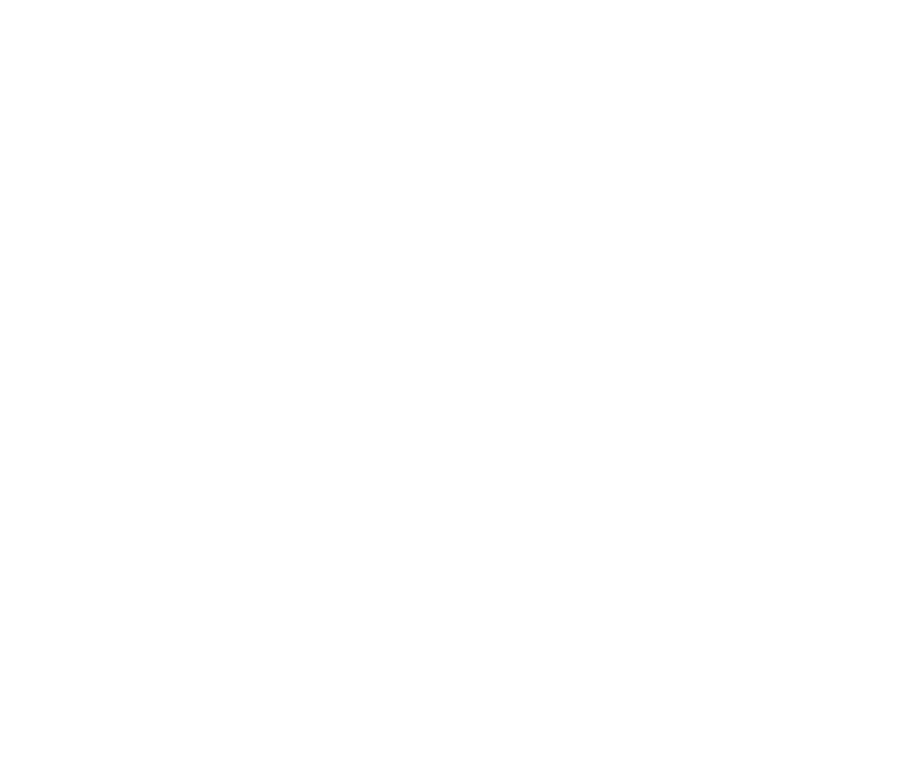
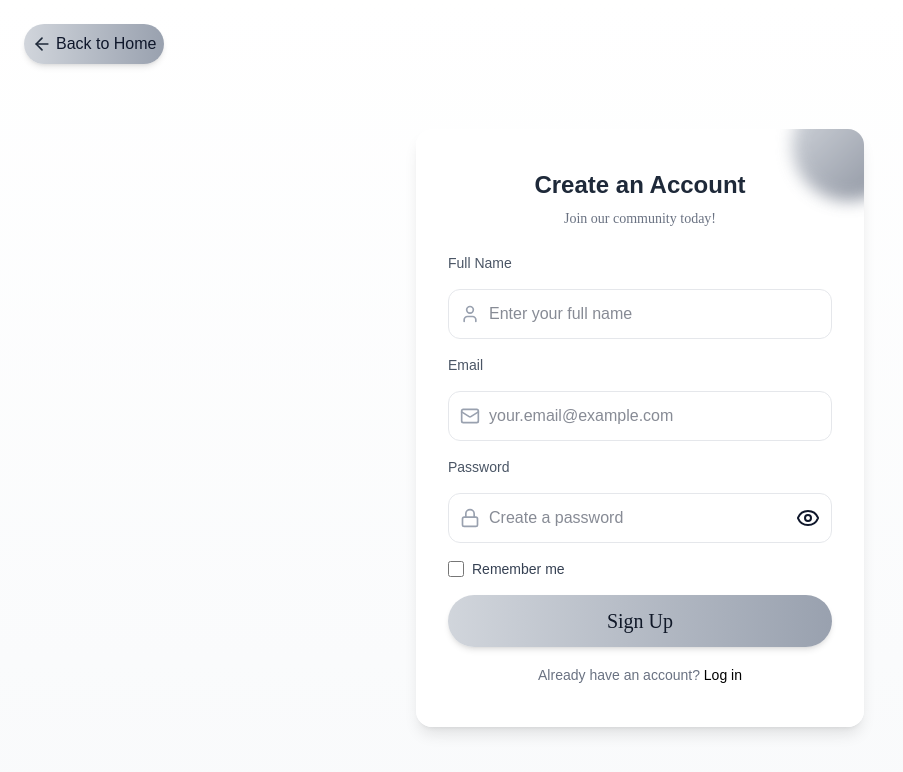
Before and after one commit to Anirudh-Negii/timestone, a React (Vite) app: page /signup in a window 1280 px wide. Before the commit this address had no page. Shown: the top 772 px of the page, without its empty margins (0-903 px from the left). Built offline with nearby package versions, Linux system fonts and the light colour scheme.

Commit message:
Complete login page &  build sign up page

```diff
--- a/src/App.jsx
+++ b/src/App.jsx
@@ -2,7 +2,8 @@
 import { Routes, Route } from "react-router";
 import Home from "./pages/Home.jsx";
 import Brand from "./pages/Brand.jsx";
-import Login from "./components/Login.jsx";
+import Login from "./pages/Login.jsx";
+import Signup from "./pages/Signup.jsx";
 
 const App = () => {
   return (
@@ -10,7 +11,8 @@
       <Routes>
         <Route path="/" element={<Home />} />
         <Route path="/brands/:brandName" element={<Brand />} />
-        <Route path='/login' element={<Login />} />
+        <Route path="/login" element={<Login />} />
+        <Route path="/signup" element={<Signup />} />
       </Routes>
     </div>
   );
--- a/src/assets/dummyStyles.js
+++ b/src/assets/dummyStyles.js
@@ -717,9 +717,9 @@
 
   // Back button
   backButton:
-    "absolute top-6 left-6 cursor-pointer z-30 bg-gradient-to-br from-gray-200 to-gray-400 backdrop-blur-sm rounded-full p-2 shadow-sm flex items-center justify-center transition-transform transform",
-  backIcon: "h-5 w-5 text-gray-700",
-  backText: "ml-1 font-[pacifico]",
+    "absolute top-6 cursor-pointer left-6 z-20 bg-gradient-to-r from-gray-300 to-gray-400 backdrop-blur-sm rounded-full p-2 shadow-md flex items-center justify-center transition-transform transform hover:-translate-y-0.5",
+  backIcon: "h-5 w-5 text-gray-800",
+  backText: "ml-1",
 
   // Form container
   formContainer: "w-full max-w-md",
--- a/src/components/Login.jsx
+++ b/src/pages/Login.jsx
@@ -33,17 +33,6 @@
       return;
     }
 
-    /*=================================================================
-     REMOVE THIS BLOCK IN PRODUCTION
-    ===================================================================*/
-    console.log("Login form submitted — form data:", {
-      email,
-      password,
-      rememberMe,
-      showPassword,
-      timestamp: new Date().toISOString(),
-    });
-
     // Simulate successful login by storing a fake token in localStorage
     try {
       const fakeToken = btoa(`${email}:${Date.now()}`);
@@ -69,24 +58,18 @@
     });
 
     // Redirect to home after short delay so user sees the toast
-    setTimeout(() => {
-      navigate("/");
-    }, 1200);
+    setTimeout(() => { navigate("/") }, 1200);
+
   };
 
   return (
     <div
       className={loginPageStyles.pageContainer}
-      style={{
-        fontFamily: "'Playfair Display', sans-serif",
-      }}
+      style={{ fontFamily: "'Playfair Display', sans-serif" }}
     >
       <ToastContainer />
       <div className={loginPageStyles.mainContent}>
-        <button
-          className={loginPageStyles.backButton}
-          onClick={() => navigate("/")}
-        >
+        <button className={loginPageStyles.backButton} onClick={() => navigate("/")}>
           <ArrowLeft className={loginPageStyles.backIcon} />
           <span className={loginPageStyles.backButtonText}>Back to Home</span>
         </button>
@@ -190,6 +173,7 @@
           </div>
         </div>
       </div>
+
       <style>
         {`@import url('https://fonts.googleapis.com/css2?family=Poppins:wght@300;400;500;600;700&display=swap');`}
       </style>
--- /dev/null
+++ b/src/pages/Signup.jsx
@@ -0,0 +1,165 @@
+import React, { useState } from "react";
+import { signUpStyles } from "../assets/dummyStyles";
+import { Link, useNavigate } from "react-router";
+import { toast, ToastContainer } from "react-toastify";
+import { ArrowLeft, User, Mail, Lock, EyeOff, Eye } from "lucide-react";
+
+const Signup = () => {
+  const [name, setName] = useState("");
+  const [email, setEmail] = useState("");
+  const [password, setPassword] = useState("");
+  const [rememberMe, setRememberMe] = useState(false);
+  const [showPassword, setShowPassword] = useState(false);
+  const navigate = useNavigate();
+
+  const handleSubmit = (e) => {
+    e.preventDefault();
+
+    // Validation
+    if (!name.trim() || !email.trim() || !password) {
+      toast.error("Please fill in all fields", {
+        position: "top-right",
+        autoClose: 4000,
+        theme: "light",
+      });
+      return;
+    }
+
+    // Validate email format
+    const emailRegex = /^[^\s@]+@[^\s@]+\.[^\s@]+$/;
+    if (!emailRegex.test(email)) {
+      toast.error("Please enter a valid email address", {
+        position: "top-right",
+        autoClose: 4000,
+        theme: "light",
+      });
+      return;
+    }
+
+    if (!rememberMe) {
+      toast.error("Please tick 'Remember me' to continue", {
+        position: "top-right",
+        autoClose: 4000,
+        theme: "light",
+      });
+      return;
+    }
+
+    toast.success("Signup successful", {
+      position: "top-right",
+      autoClose: 1200,
+      theme: "light",
+    });
+
+    setTimeout(() => {
+      navigate("/login");
+    }, 1200);
+  };
+  return (
+    <div
+      className={signUpStyles.pageContainer}
+      style={signUpStyles.pageFontStyle}
+    >
+      <ToastContainer />
+      <button className={signUpStyles.backButton} onClick={() => navigate("/")}>
+        <ArrowLeft className={signUpStyles.backIcon} />
+        <span className={signUpStyles.backText}>Back to Home</span>
+      </button>
+
+      <div className={signUpStyles.formContainer}>
+        <div className={signUpStyles.card}>
+          <div className={signUpStyles.decorativeCircle}></div>
+          <h1 className={signUpStyles.title} style={signUpStyles.pageFontStyle}>
+            Create an Account
+          </h1>
+          <p className={signUpStyles.subtitle}>Join our community today!</p>
+
+          <form onSubmit={handleSubmit} className={signUpStyles.form}>
+            <label className={signUpStyles.label}>Full Name</label>
+            <div className={signUpStyles.inputContainer}>
+              <div className={signUpStyles.inputIconContainer}>
+                <User className={signUpStyles.inputIcon} />
+              </div>
+              <input
+                type="text"
+                value={name}
+                placeholder="Enter your full name"
+                onChange={(e) => setName(e.target.value)}
+                className={signUpStyles.inputField}
+                required
+              />
+            </div>
+            <label className={signUpStyles.label}>Email</label>
+            <div className={signUpStyles.inputContainer}>
+              <div className={signUpStyles.inputIconContainer}>
+                <Mail className={signUpStyles.inputIcon} />
+              </div>
+              <input
+                type="email"
+                value={email}
+                placeholder="your.email@example.com"
+                onChange={(e) => setEmail(e.target.value)}
+                className={signUpStyles.inputField}
+                required
+              />
+            </div>
+
+            <label className={signUpStyles.label}>Password</label>
+            <div className={signUpStyles.inputContainer}>
+              <div className={signUpStyles.inputIconContainer}>
+                <Lock className={signUpStyles.inputIcon} />
+              </div>
+              <input
+                type={showPassword ? "text" : "password"}
+                value={password}
+                placeholder="Create a password"
+                onChange={(e) => setPassword(e.target.value)}
+                className={signUpStyles.inputField}
+                required
+              />
+              <button
+                type="button"
+                onClick={() => setShowPassword(!showPassword)}
+                className={signUpStyles.passwordToggleButton}
+              >
+                {showPassword ? (
+                  <EyeOff className={signUpStyles.passwordIcon} />
+                ) : (
+                  <Eye className={signUpStyles.passwordIcon} />
+                )}
+              </button>
+            </div>
+
+            <div className={signUpStyles.checkboxContainer}>
+              <label className={signUpStyles.checkboxLabel}>
+                <input
+                  type="checkbox"
+                  checked={rememberMe}
+                  onChange={() => setRememberMe(!rememberMe)}
+                  required
+                  className={signUpStyles.checkboxInput}
+                />
+                <span className={signUpStyles.checkboxText}>Remember me</span>
+              </label>
+            </div>
+
+            <button type="submit" className={signUpStyles.submitButton}>
+              Sign Up
+            </button>
+          </form>
+
+          <div className={signUpStyles.bottomContainer}>
+            <span className={signUpStyles.bottomText}>
+              Already have an account?{" "}
+            </span>
+            <Link to="/login" className={signUpStyles.loginLink}>
+              Log in
+            </Link>
+          </div>
+        </div>
+      </div>
+    </div>
+  );
+};
+
+export default Signup;
```
